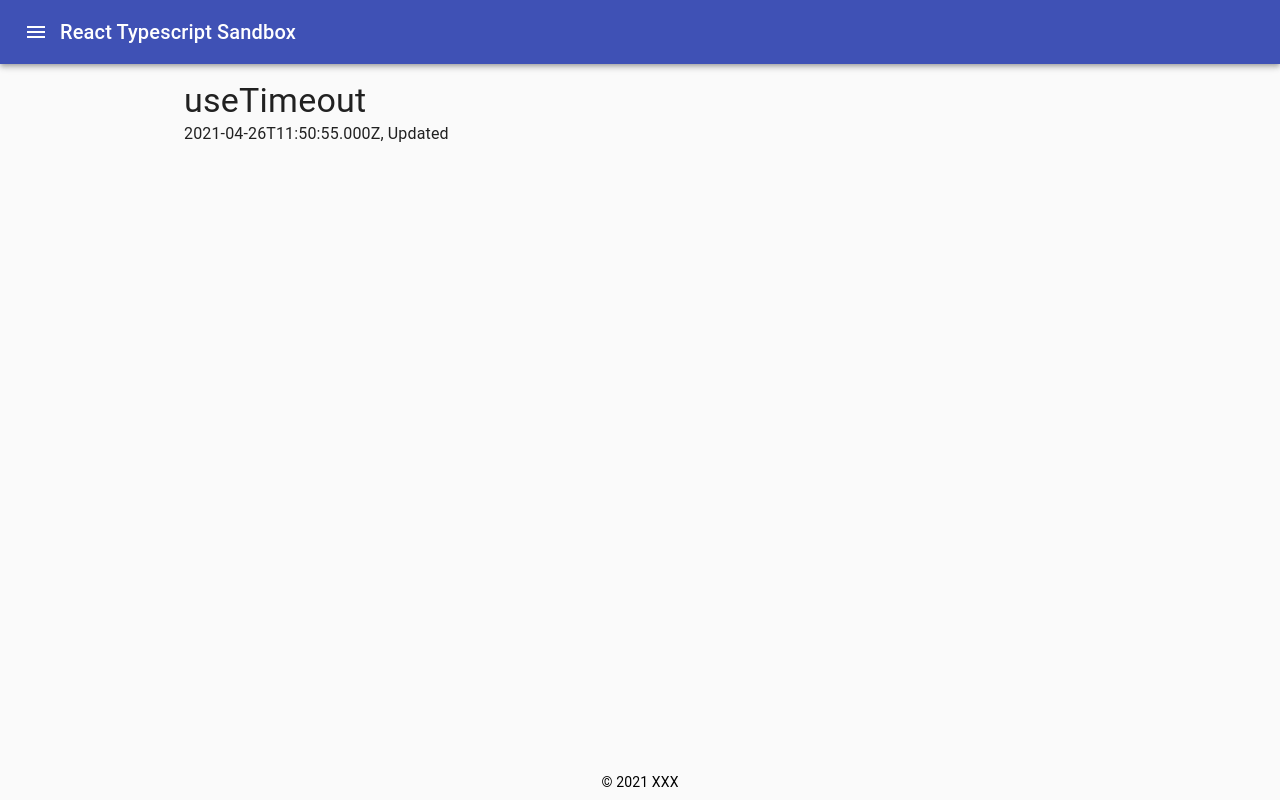
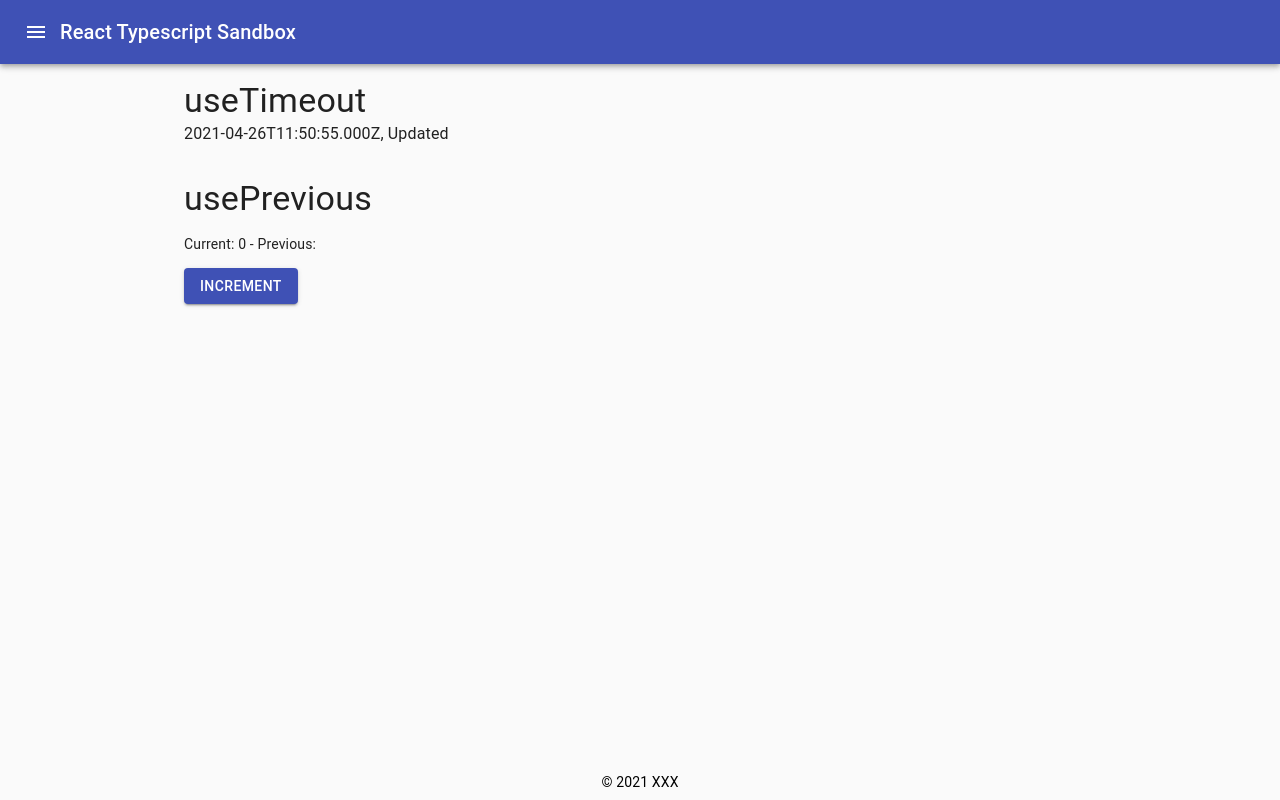
Before and after one commit to tayutaedomo/react-typescript-sandbox, a React (Create React App) app: page /awesome_hooks in a window 1280 px wide. Built offline with nearby package versions, Linux system fonts and the light colour scheme.

Commit message:
add: UsePrevious component

```diff
--- a/src/components/awesome_hooks/AwesomeHooks.tsx
+++ b/src/components/awesome_hooks/AwesomeHooks.tsx
@@ -1,11 +1,13 @@
 import React, { VFC } from 'react';
 
 import UseTimeout from './UseTimeout';
+import UsePrevious from './UsePrevious';
 
 const AwesomeHooks: VFC = () => {
   return (
     <>
       <UseTimeout />
+      <UsePrevious />
     </>
   );
 };
--- /dev/null
+++ b/src/components/awesome_hooks/UsePrevious.tsx
@@ -0,0 +1,27 @@
+import React, { useState, VFC } from 'react';
+import { Box, Button, Typography } from '@material-ui/core';
+
+import { usePrevious } from './hooks/usePrevious';
+
+const UsePrevious: VFC = () => {
+  const [value, setValue] = useState<number>(0);
+  const lastValue = usePrevious(value);
+
+  return (
+    <Box py={2}>
+      <Typography variant="h4">usePrevious</Typography>
+      <p>
+        Current: {value} - Previous: {lastValue}
+      </p>
+      <Button
+        variant="contained"
+        color="primary"
+        onClick={() => setValue(value + 1)}
+      >
+        Increment
+      </Button>
+    </Box>
+  );
+};
+
+export default UsePrevious;
--- /dev/null
+++ b/src/components/awesome_hooks/hooks/usePrevious.ts
@@ -0,0 +1,11 @@
+import { useEffect, useRef } from 'react';
+
+export const usePrevious = (value: number) => {
+  const ref = useRef<number>();
+
+  useEffect(() => {
+    ref.current = value;
+  });
+
+  return ref.current;
+};
```
